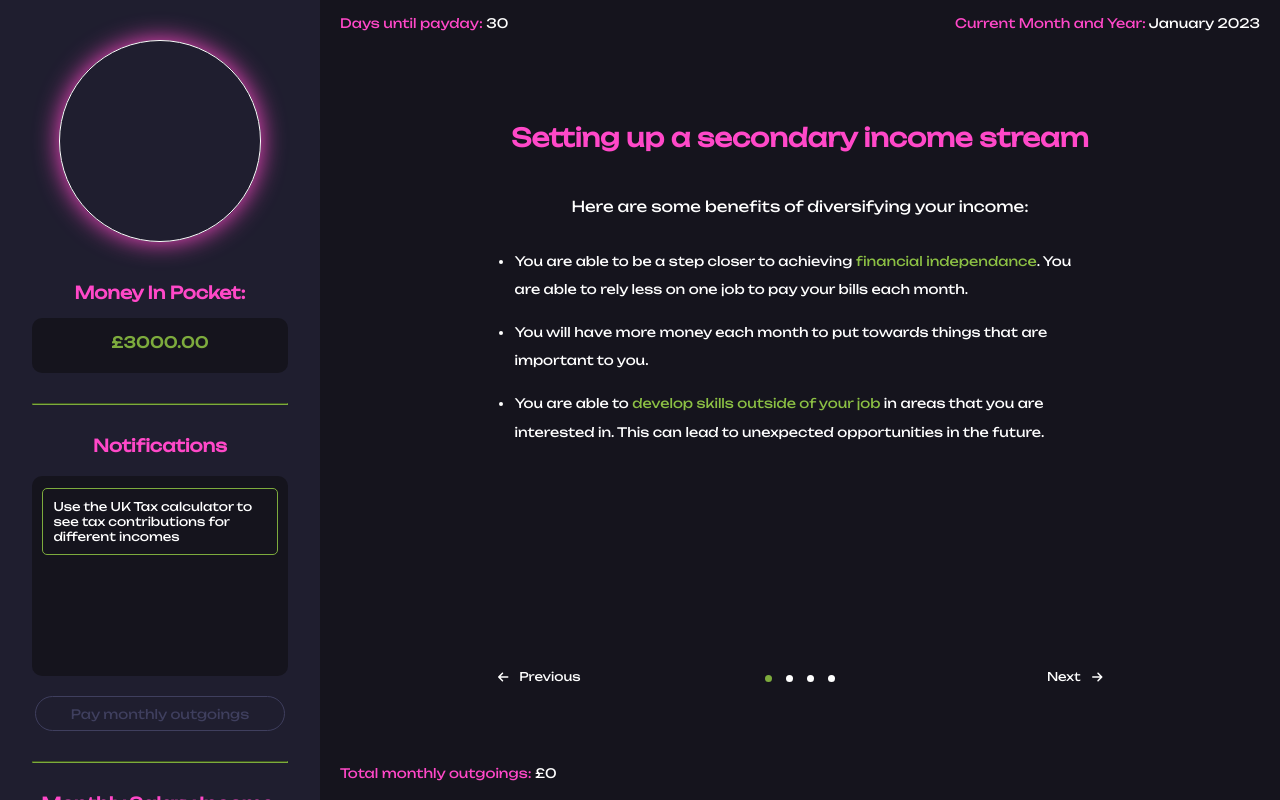
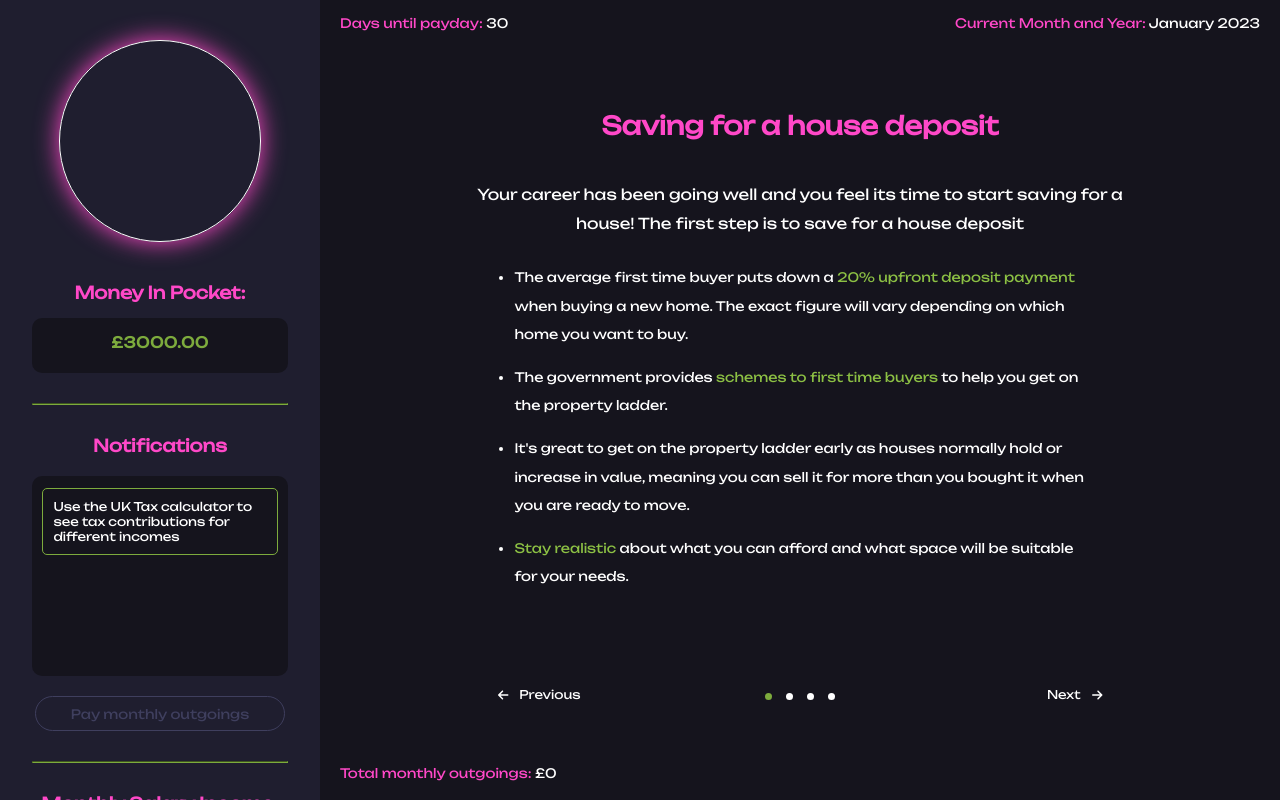
Before and after one commit to lucyscanlon/FinanceGame, a Vue app: page / in a window 1280 px wide. Built offline with nearby package versions, Linux system fonts and the light colour scheme.

Commit message:
house deposit introduction page made

```diff
--- /dev/null
+++ b/src/components/MainGame/InformationPages/HouseDepositIntroduction.vue
@@ -0,0 +1,106 @@
+<!-- Template for displaying the text introduction to grocery shopping recommendations
+
+The parent of this component:
+- Main game
+
+-->
+<template>
+    <div class="rentintro-mainwrapper supermarket-info-wrap">
+        <div class="rentintro-title-wrapper housedepositinfo-title">
+            <h1>Saving for a house deposit</h1>
+        </div>
+        <div class="rentintro-description-wrapper">
+            <div :class="currentSlide !== 0 && 'pensionSlideInactive'" class="housedepositslide-container">
+                <p>Your career has been going well and you feel its time to start saving for a house! The first step is to save for a house deposit</p>
+                <div class="supermarketinfo-list">
+                <ul>
+                    <li>The average first time buyer puts down a <span class="colour-green">20% upfront deposit payment</span> when buying a new home. The exact figure will vary depending on which home you want to buy.</li>
+                    <li>The government provides <span class="colour-green">schemes to first time buyers</span> to help you get on the property ladder.</li>
+                    <li>It's great to get on the property ladder early as houses normally hold or increase in value, meaning you can sell it for more than you bought it when you are ready to move.</li>
+                    <li><span class="colour-green">Stay realistic</span> about what you can afford and what space will be suitable for your needs.</li>
+                </ul>
+                </div>
+            </div>
+            <div :class="currentSlide !== 1 && 'pensionSlideInactive'" class="housedepositslide-container">
+                <p>What is the process for buying a home for the first time?</p>
+                <div class="supermarketinfo-list">
+                <ul>
+                    <li><span class="colour-green">Start saving your deposit.</span> The larger your deposit, the more varied mortgage options will be available to you.</li>
+                    <li><span class="colour-green">Check your credit score,</span> a good credit score will be beneficial when applying for mortgages.</li>
+                    <li>Consider all your options and opportunities:</li>
+                    <ul>
+                        <li class="housedeposit-list-tab"><span class="colour-green">Shared Ownership</span> - this allows you to purchase a portion of the property and pay rent on the remaining portion.</li>
+                        <li class="housedeposit-list-tab"><span class="colour-green">First Homes Scheme</span> - this scheme offers new builds to first time buyers at a discounted rate of up to 30% compared to the market value.</li>
+                        <li class="housedeposit-list-tab"><span class="colour-green">Lifetime ISA</span> - this scheme helps you save a deposit for your first time. Contribute up to £4000 a year and recieve a 25% bonus from the government to use for your deposit.</li>
+                    </ul>
+                </ul>
+                </div>
+            </div>
+            <div :class="currentSlide !== 2 && 'pensionSlideInactive'" class="housedepositslide-container">
+                <p>What schemes are available to help first time buyers?</p>
+                <div class="supermarketinfo-list">
+                <ul>
+                    <li>A Lifetime ISA - Allows up to £4000 a year to be added into the account. Each year the government will automatically add a 25% bonus to your total. This means if you contribute £4000 in a year, the government will grant you £1000 making your total £5000 for the year.</li>
+                    <li></li>
+                </ul>
+                </div>
+            </div>
+            <div class="previous-next-container incomestreams-slide3">
+                <div class="previous-container">
+                    <p @click="previousSlide()">
+                        <font-awesome-icon icon="fa-solid fa-arrow-left" /> Previous
+                    </p>
+                </div>
+            <div
+                v-if="currentSlide < 2"
+                :class="removeNextButton && 'displaynone'"
+                class="currentslide-circles-container">
+                <span :class="currentSlide === 0 && 'circleactive'">
+                    <font-awesome-icon icon="fa-solid fa-circle"/>
+                </span>
+                <span :class="currentSlide === 1 && 'circleactive'">
+                    <font-awesome-icon icon="fa-solid fa-circle"/>
+                </span>
+                <span :class="currentSlide === 2 && 'circleactive'">
+                    <font-awesome-icon icon="fa-solid fa-circle"/>
+                </span>
+                <span :class="currentSlide === 3 && 'circleactive'">
+                    <font-awesome-icon icon="fa-solid fa-circle"/>
+                </span>
+            </div>
+        <div
+          v-if="currentSlide < 2" class="next-container">
+          <p @click="nextSlide()">
+            Next <font-awesome-icon icon="fa-solid fa-arrow-right" />
+          </p>
+        </div>
+      </div>
+
+        </div>
+    </div>
+</template>
+<script setup>
+    // import stores
+    //import { useLivingOptionsStore } from '../../../store/InitialGameChoicesStore'
+    //const livingOptions = useLivingOptionsStore()
+</script>
+<script>
+    // export component data
+    export default {
+        name: 'HouseDepositIntroduction',
+        data() {
+            return {
+                currentSlide: 0,
+            }
+        },
+        methods: {
+            nextSlide() {
+                this.currentSlide = this.currentSlide + 1;
+            },
+
+            previousSlide() {
+                this.currentSlide = this.currentSlide - 1;
+            }
+        }
+    }
+</script>
--- a/src/components/MainGame/MainGame.vue
+++ b/src/components/MainGame/MainGame.vue
@@ -65,6 +65,7 @@ Components:
     <incomeStreamsIntroduction
       v-if="manageMainGameNav.currentPage === 6"
       :startingSlide="2"></incomeStreamsIntroduction>
+      <HouseDepositIntroduction v-if="manageMainGameNav.currentPage === 7"></HouseDepositIntroduction>
     <div
       v-if="
         manageMainGameNav.currentPage === 1 &&
@@ -125,6 +126,7 @@ import InvestmentPortfolioInteractiveComponent from "./MainGameplayComponents/In
 import currentAccountIntroduction from "./InformationPages/CurrentAccountIntroduction.vue";
 import EmergencyFundIntroduction from "./InformationPages/EmergencyFundIntroduction.vue";
 import incomeStreamsIntroduction from "./InformationPages/IncomeStreamsIntroduction.vue";
+import HouseDepositIntroduction from "./InformationPages/HouseDepositIntroduction.vue";
 
 // export component data
 export default {
@@ -146,6 +148,7 @@ export default {
     currentAccountIntroduction,
     EmergencyFundIntroduction,
     incomeStreamsIntroduction,
+    HouseDepositIntroduction,
   },
 };
 </script>
--- a/src/store/MainGameChoicesStore.js
+++ b/src/store/MainGameChoicesStore.js
@@ -4,7 +4,7 @@ export const useMainGameplayNavigationStore = defineStore({
   id: "MainGameNavigationStore",
   state: () => ({
     mainGameComponentsUnlocked: 5,
-    currentPage: 5,
+    currentPage: 7,
   }),
   actions: {
     navigateToPage(num) {
--- a/src/styles/style.css
+++ b/src/styles/style.css
@@ -2258,3 +2258,15 @@ input[type="number"] {
 .setupincomestreams-button button {
   width: 150px;
 }
+
+.housedepositinfo-title {
+  padding-top: 0px;
+}
+
+.housedepositslide-container {
+  min-height: 500px;
+}
+
+.housedepositslide-container ul ul {
+  padding-left: 30px;
+}
```
